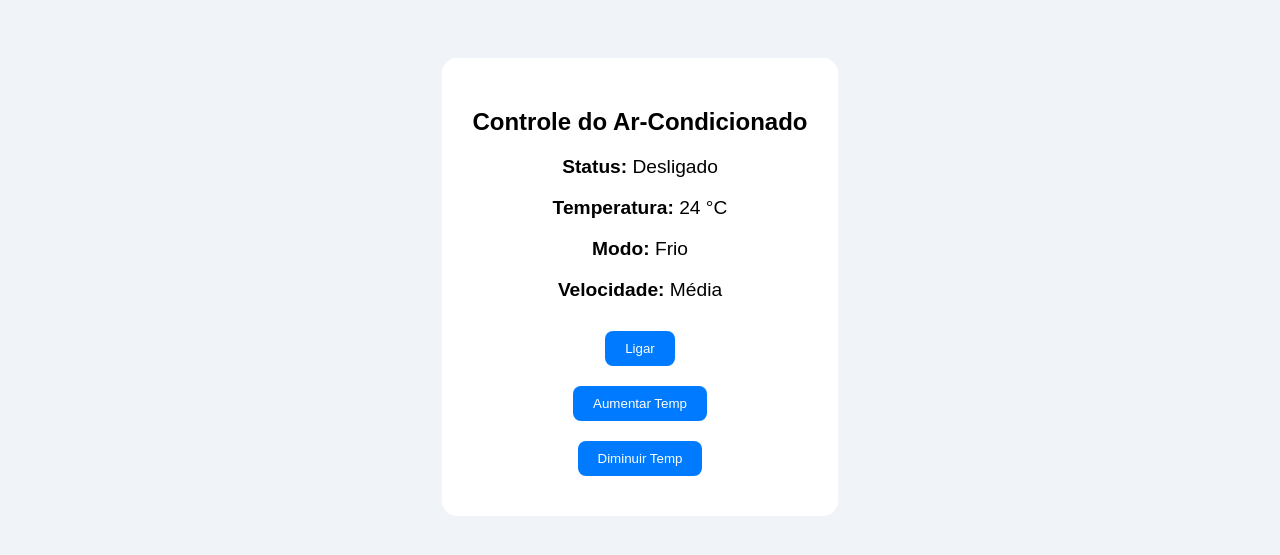
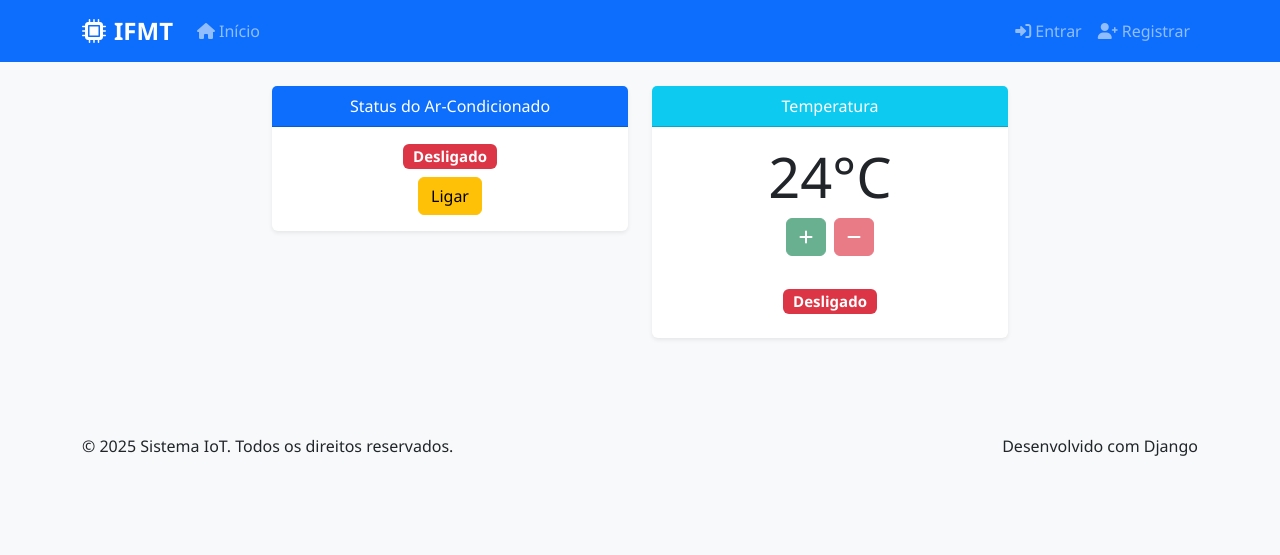
Before and after one commit to Madu-Rainbow/projeto-Iot-web-Mad, a Django app: page /ar_condicionado/ in a window 1280 px wide. Shown: the top 555 px of the page. Run offline with Django 5.2, Linux system fonts and the light colour scheme; data comes from the database, SQL or seed files in the repository.

Commit message:
ajetado para o programa iniciar na tela de login e retorno ao clicar em sair.Continua implemetando simulaçao do painel

```diff
--- a/ar_condicionado/models.py
+++ b/ar_condicionado/models.py
@@ -1,12 +1,11 @@
 from django.db import models
 
-from django.db import models
 
 class ArCondicionado(models.Model):
     ligado = models.BooleanField(default=False)
     temperatura = models.IntegerField(default=24)
     modo = models.CharField(max_length=20, default='Frio')
     velocidade = models.CharField(max_length=10, default='Média')
-
+    inicio_ligado = models.DateTimeField(null=True, blank=True)
     def __str__(self):
         return f"ArCondicionado - {self.id}"
--- a/ar_condicionado/views.py
+++ b/ar_condicionado/views.py
@@ -3,18 +3,37 @@ from django.shortcuts import render
 from django.shortcuts import render, redirect
 from .models import ArCondicionado
 import random
+import datetime
+from django.utils import timezone
+
 
 def painel(request):
     ar = ArCondicionado.objects.first()
     if not ar:
         ar = ArCondicionado.objects.create()
 
-    # Simular pequenas variações de temperatura
+    # Início do contador
+    if ar.ligado and not ar.inicio_ligado:
+        ar.inicio_ligado = timezone.now()
+        ar.save()
+    elif not ar.ligado and ar.inicio_ligado:
+        ar.inicio_ligado = None
+        ar.save()
+
+    tempo_ligado = None
+    if ar.ligado and ar.inicio_ligado:
+        tempo_ligado = timezone.now() - ar.inicio_ligado
+
+
+   # Simular pequenas variações de temperatura
     if ar.ligado:
         ar.temperatura += random.choice([-1, 0, 1])
         ar.save()
 
-    context = {'ar': ar}
+    context = {
+        'ar': ar,
+        'tempo_ligado': tempo_ligado
+    }
     return render(request, 'painel.html', context)
 
 
@@ -27,13 +46,15 @@ def alternar_status(request):
 
 def aumentar_temp(request):
     ar = ArCondicionado.objects.first()
-    ar.temperatura += 1
-    ar.save()
+    if ar.ligado:
+        ar.temperatura += 1
+        ar.save()
     return redirect('painel')
 
 
 def diminuir_temp(request):
     ar = ArCondicionado.objects.first()
-    ar.temperatura -= 1
-    ar.save()
+    if ar.ligado:
+        ar.temperatura -= 1
+        ar.save()
     return redirect('painel')
--- a/core/urls.py
+++ b/core/urls.py
@@ -3,9 +3,9 @@ from . import views
 from .views import CustomLoginView, CustomLogoutView
 
 urlpatterns = [
-    path('', views.home, name='home'),
+    #path('', views.home, name='home'),
     path('dashboard/', views.dashboard, name='dashboard'),
-    path('login/', CustomLoginView.as_view(), name='login'),
+    path('', CustomLoginView.as_view(), name='login'),
     path('logout/', CustomLogoutView.as_view(), name='logout'),
     path('register/', views.registro, name='register'),
     path('ar_condicionado/', include('ar_condicionado.urls')),
--- /dev/null
+++ b/iluminacao/admin.py
@@ -0,0 +1,3 @@
+from django.contrib import admin
+
+# Register your models here.
--- /dev/null
+++ b/iluminacao/apps.py
@@ -0,0 +1,6 @@
+from django.apps import AppConfig
+
+
+class IluminacaoConfig(AppConfig):
+    default_auto_field = 'django.db.models.BigAutoField'
+    name = 'iluminacao'
--- /dev/null
+++ b/iluminacao/models.py
@@ -0,0 +1,3 @@
+from django.db import models
+
+# Create your models here.
--- /dev/null
+++ b/iluminacao/tests.py
@@ -0,0 +1,3 @@
+from django.test import TestCase
+
+# Create your tests here.
--- /dev/null
+++ b/iluminacao/views.py
@@ -0,0 +1,3 @@
+from django.shortcuts import render
+
+# Create your views here.
--- a/sistema_iot/settings.py
+++ b/sistema_iot/settings.py
@@ -39,6 +39,7 @@ INSTALLED_APPS = [
     'django.contrib.staticfiles',
     'core',
     'ar_condicionado',
+    'iluminacao',
 ]
 
 MIDDLEWARE = [
--- a/templates/base.html
+++ b/templates/base.html
@@ -20,7 +20,7 @@
     <!-- Navbar -->
     <nav class="navbar navbar-expand-lg navbar-dark bg-primary">
         <div class="container">
-            <a class="navbar-brand" href="{% url 'home' %}">
+            <a class="navbar-brand" href="{% url 'login' %}">
                 <i class="fas fa-microchip me-2"></i>IFMT
             </a>
 
@@ -31,7 +31,7 @@
             <div class="collapse navbar-collapse" id="navbarNav">
                 <ul class="navbar-nav me-auto">
                     <li class="nav-item">
-                        <a class="nav-link" href="{% url 'home' %}">
+                        <a class="nav-link" href="{% url 'login' %}">
                             <i class="fas fa-home me-1"></i>Início
                         </a>
                     </li>
@@ -55,9 +55,14 @@
                                 <i class="fas fa-tachometer-alt me-2"></i>Dashboard
                             </a></li>
                             <li><hr class="dropdown-divider"></li>
-                            <li><a class="dropdown-item" href="{% url 'logout' %}">
-                                <i class="fas fa-sign-out-alt me-2"></i>Sair
-                            </a></li>
+                            <li>
+                                <form action="{% url 'logout' %}" method="post" style="display:inline;">
+                                    {% csrf_token %}
+                                    <button type="submit" class="dropdown-item" style="width:100%; text-align:left;">
+                                        <i class="fas fa-sign-out-alt me-2"></i>Sair
+                                    </button>
+                                </form>
+                            </li>
                         </ul>
                     </li>
                     {% else %}
@@ -102,7 +107,7 @@
                     <p class="mb-0">&copy; 2025 Sistema IoT. Todos os direitos reservados.</p>
                 </div>
                 <div class="col-md-6 text-end">
-                    <p class="mb-0">Desenvolvido com Django e Ansiedade kkkkkk</p>
+                    <p class="mb-0">Desenvolvido com Django</p>
                 </div>
             </div>
         </div>
--- a/templates/painel.html
+++ b/templates/painel.html
@@ -12,29 +12,78 @@
     </style>
 </head>
 <body>
-    <div class="painel">
-        <h2>Controle do Ar-Condicionado</h2>
-
-        <div class="status">
-            <p><strong>Status:</strong> {{ ar.ligado|yesno:"Ligado,Desligado" }}</p>
-            <p><strong>Temperatura:</strong> {{ ar.temperatura }} °C</p>
-            <p><strong>Modo:</strong> {{ ar.modo }}</p>
-            <p><strong>Velocidade:</strong> {{ ar.velocidade }}</p>
-        </div>
-
-        <div class="botoes">
-            <form method="post" action="{% url 'alternar' %}">{% csrf_token %}
-                <button type="submit">{{ ar.ligado|yesno:"Desligar,Ligar" }}</button>
-            </form>
-
-            <form method="post" action="{% url 'aumentar' %}">{% csrf_token %}
-                <button type="submit">Aumentar Temp</button>
-            </form>
-
-            <form method="post" action="{% url 'diminuir' %}">{% csrf_token %}
-                <button type="submit">Diminuir Temp</button>
-            </form>
+    {% extends "base.html" %}
+{% block title %}Painel Ar Condicionado{% endblock %}
+{% block content %}
+<div class="row justify-content-center">
+    <div class="col-md-4">
+        <div class="card text-center mb-4">
+            <div class="card-header bg-primary text-white">
+                Status do Ar-Condicionado
+            </div>
+            <div class="card-body">
+                <h5 class="card-title">
+                    {% if ar.ligado %}
+                        <span class="badge bg-success">Ligado</span>
+                    {% else %}
+                        <span class="badge bg-danger">Desligado</span>
+                    {% endif %}
+                </h5>
+                <form method="post" action="{% url 'alternar' %}">
+                    {% csrf_token %}
+                    <button type="submit" class="btn btn-warning">
+                        {% if ar.ligado %}Desligar{% else %}Ligar{% endif %}
+                    </button>
+                </form>
+            </div>
         </div>
     </div>
+    <div class="col-md-4">
+        <div class="card text-center mb-4">
+            <div class="card-header bg-info text-white">
+                Temperatura
+            </div>
+            <div class="card-body">
+                <h5 class="card-title display-4">{{ ar.temperatura }}°C</h5>
+                <div class="d-flex justify-content-center gap-2">
+                    <form method="post" action="{% url 'aumentar' %}">
+                        {% csrf_token %}
+                        <button type="submit" class="btn btn-success" {% if not ar.ligado %}disabled{% endif %}>
+                            <i class="fas fa-plus"></i>
+                        </button>
+                    </form>
+                    <form method="post" action="{% url 'diminuir' %}">
+                        {% csrf_token %}
+                        <button type="submit" class="btn btn-danger" {% if not ar.ligado %}disabled{% endif %}>
+                            <i class="fas fa-minus"></i>
+                        </button>
+                    </form>
+                </div>
+            </div>
+            <div class="card-body">
+                <h5 class="card-title">
+                    {% if ar.ligado %}
+                        <span class="badge bg-success">Ligado</span>
+                        <br>
+                        <small>Tempo ligado:
+                            {% if tempo_ligado %}
+                                {% with total=tempo_ligado.total_seconds %}
+                                    {% with minutos=total|divisibleby:60 segundos=total|floatformat:0 %}
+                                        {{ minutos|floatformat:0 }} min {{ segundos|floatformat:0 }} seg
+                                    {% endwith %}
+                                {% endwith %}
+                            {% else %}
+                                0 segundos
+                            {% endif %}
+                        </small>
+                    {% else %}
+                        <span class="badge bg-danger">Desligado</span>
+                    {% endif %}
+                </h5>
+            </div>
+        </div>
+    </div>
+</div>
+{% endblock %}
 </body>
 </html>
```
Also changed, not shown: core/views.py (+4 -4 lines), templates/icons.html (added, +50 -0 lines), templates/sensor.html (added, +26 -0 lines), ar_condicionado/migrations/0002_arcondicionado_inicio_ligado.py (added), iluminacao/__init__.py (added), iluminacao/migrations/__init__.py (added), templates/core/ambientes.html (added).
